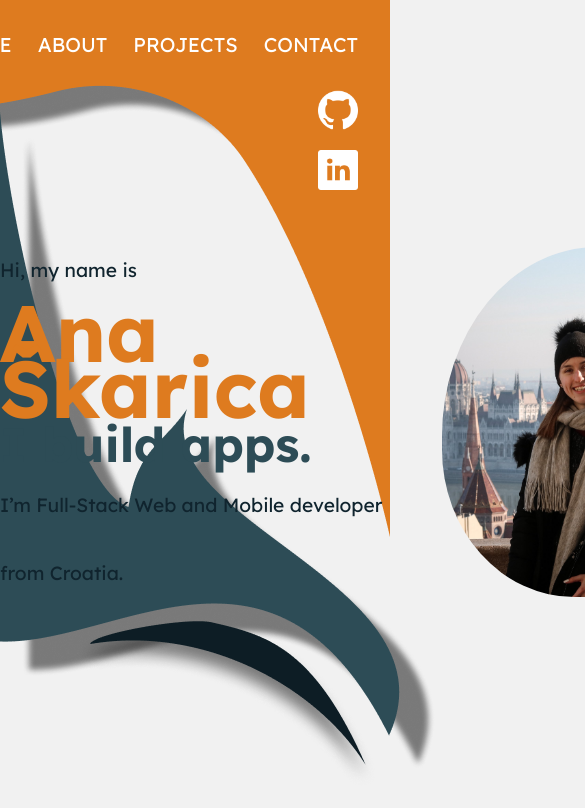
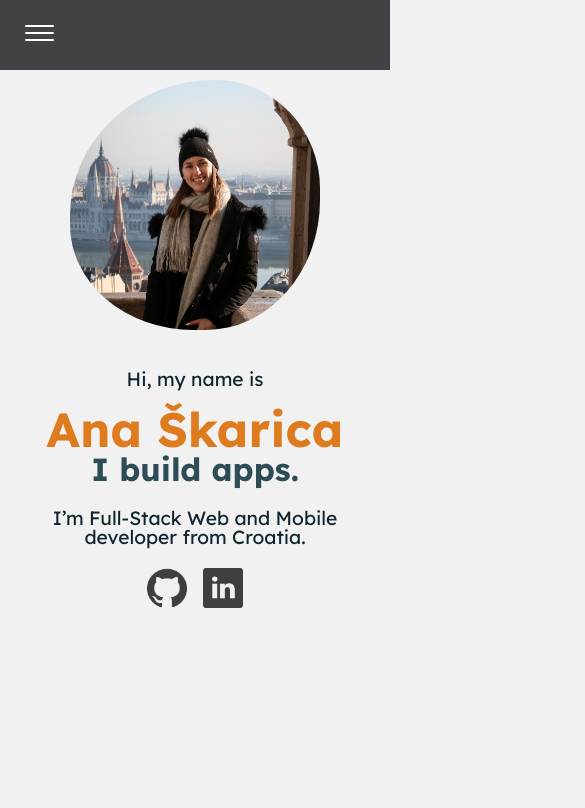
Before and after one commit to CroAnna/portfolio, a React (Vite) app: page / in a window 390 px wide. Shown: the top 808 px of the page, 585 px wide, since content can reach past the window. Built offline with nearby package versions, Linux system fonts and the light colour scheme.

Commit message:
[ADD] responsive hero and navbar

```diff
--- a/src/components/Hero/Hero.jsx
+++ b/src/components/Hero/Hero.jsx
@@ -2,12 +2,28 @@ import "./Hero.scss";
 import vector_bottom_left from "../../assets/images/vector_1.png";
 import vector_top_right from "../../assets/images/vector_2.png";
 import github from "../../assets/images/github.png";
+import github_dark from "../../assets/images/github_dark.png";
 import linkedin from "../../assets/images/linkedin.png";
+import linkedin_dark from "../../assets/images/linkedin_dark.png";
+import { useState } from "react";
+import { useEffect } from "react";
 
 const Hero = () => {
+  const [isDesktop, setDesktop] = useState(window.innerWidth >= 1024);
+
+  const updateMedia = () => {
+    setDesktop(window.innerWidth >= 1024);
+  };
+
+  useEffect(() => {
+    window.addEventListener("resize", updateMedia);
+    return () => window.removeEventListener("resize", updateMedia);
+  });
+
   return (
     <div className="hero-wrapper">
-      <nav>
+      {isDesktop ? (
+        <nav className="desktop">
           <li>
             <a href="#">Home</a>
           </li>
@@ -21,18 +37,36 @@ const Hero = () => {
             <a href="#">Contact</a>
           </li>
         </nav>
-      <div className="hero-social-media">
-        <a href="https://github.com/CroAnna" target="_blank" rel="noreferrer">
-          <img src={github} alt="github-logo" />
-        </a>
-        <a
-          href="https://www.linkedin.com/in/ana-%C5%A1karica-89805120b/"
-          target="_blank"
-          rel="noreferrer"
-        >
-          <img src={linkedin} alt="linkedin-logo" />
-        </a>
+      ) : (
+        <div className="mobile">
+          <div className="content">
+            <nav role="navigation">
+              <div id="menuToggle">
+                <input type="checkbox" />
+                <span></span>
+                <span></span>
+                <span></span>
+
+                <ul id="menu">
+                  <li>
+                    <a href="#">Home</a>
+                  </li>
+                  <li>
+                    <a href="#">About</a>
+                  </li>
+                  <li>
+                    <a href="#">Projects</a>
+                  </li>
+                  <li>
+                    <a href="#">Contact</a>
+                  </li>
+                </ul>
               </div>
+            </nav>
+          </div>
+        </div>
+      )}
+
       <div className="hero-vectors">
         <img className="vector-top" src={vector_top_right} alt="" />
 
@@ -49,6 +83,18 @@ const Hero = () => {
         </div>
         <div className="hero-image"></div>
       </div>
+      <div className="hero-social-media">
+        <a href="https://github.com/CroAnna" target="_blank" rel="noreferrer">
+          <img src={isDesktop ? github : github_dark} alt="github-logo" />
+        </a>
+        <a
+          href="https://www.linkedin.com/in/ana-%C5%A1karica-89805120b/"
+          target="_blank"
+          rel="noreferrer"
+        >
+          <img src={isDesktop ? linkedin : linkedin_dark} alt="linkedin-logo" />
+        </a>
+      </div>
     </div>
   );
 };
--- a/src/components/Hero/Hero.scss
+++ b/src/components/Hero/Hero.scss
@@ -13,104 +13,298 @@
   }
 }
 
-.hero-wrapper {
-  height: 100vh;
+.mobile {
   display: flex;
-  flex-direction: column;
   justify-content: center;
-  position: relative;
+  align-items: center;
 
+  .content {
+    width: 100%;
+    height: 92%;
+    background-color: #f5f6fa;
+    z-index: 3;
+  }
   & nav {
-    padding: 32px;
+    background-color: #424246;
+    height: 70px;
+  }
+
+  #menuToggle {
     display: flex;
+    flex-direction: column;
+    position: relative;
+    top: 25px;
+    left: 25px;
+    z-index: 1;
+    -webkit-user-select: none;
+    user-select: none;
+    width: 90%;
+  }
+
+  #menuToggle input {
+    display: flex;
+    width: 40px;
+    height: 32px;
+    position: absolute;
+    cursor: pointer;
+    opacity: 0;
+    z-index: 2;
+  }
+
+  #menuToggle span {
+    display: flex;
+    width: 29px;
+    height: 2px;
+    margin-bottom: 5px;
+    position: relative;
+    background: #ffffff;
+    border-radius: 3px;
+    z-index: 1;
+    transform-origin: 5px 0px;
+    transition: transform 0.5s cubic-bezier(0.77, 0.2, 0.05, 1),
+      background 0.5s cubic-bezier(0.77, 0.2, 0.05, 1), opacity 0.55s ease;
+  }
+
+  #menuToggle span:first-child {
+    transform-origin: 0% 0%;
+  }
+
+  #menuToggle span:nth-last-child(2) {
+    transform-origin: 0% 100%;
+  }
+
+  #menuToggle input:checked ~ span {
+    opacity: 1;
+    transform: rotate(45deg) translate(-3px, -1px);
+    background: #36383f;
+  }
+  #menuToggle input:checked ~ span:nth-last-child(3) {
+    opacity: 0;
+    transform: rotate(0deg) scale(0.2, 0.2);
+  }
+
+  #menuToggle input:checked ~ span:nth-last-child(2) {
+    transform: rotate(-45deg) translate(0, -1px);
+  }
+
+  #menu {
+    position: absolute;
+    width: 90%;
+    height: 380px;
+    box-shadow: 0 0 10px #85888c;
+    margin: -50px 0 0 -50px;
+    padding: 80px;
+    padding-top: 110px;
+    background-color: #f5f6fa;
+    -webkit-font-smoothing: antialiased;
+    transform-origin: 0% 0%;
+    transform: translate(-100%, 0);
+    transition: transform 0.5s cubic-bezier(0.77, 0.2, 0.05, 1);
+  }
+
+  #menu li {
+    padding: 10px 0;
+    transition-delay: 2s;
+    font-size: 24px;
     list-style: none;
-    gap: 26px;
-    top: 0;
-    position: absolute;
-    right: 0;
-    z-index: 1;
-    li {
-      cursor: pointer;
-      font-size: 20px;
-      text-transform: uppercase;
-      color: $colorWhite;
-      font-weight: 400;
-      a {
-        text-decoration: none;
-        color: $colorWhite;
-      }
+    a {
+      text-decoration: none;
+      color: $colorTertiary;
     }
   }
 
+  #menuToggle input:checked ~ ul {
+    transform: none;
+    list-style: none;
+  }
+}
+
+.hero-wrapper {
+  .hero-vectors {
+    display: none;
+  }
+
   .hero-social-media {
-    position: absolute;
-    right: 32px;
     display: flex;
-    flex-direction: column;
-    width: 40px;
-    z-index: 1;
     gap: 16px;
-    top: 90px;
+    justify-content: center;
+
     img {
       width: 40px;
     }
   }
 
-  .hero-vectors {
-    .vector-top {
-      position: absolute;
-      right: 0;
-      top: 0;
-      z-index: 0;
-    }
-    .vector-left {
-      position: absolute;
-      left: 0;
-      bottom: 50px;
-      z-index: 0;
-    }
-  }
-
   .hero-content {
     display: flex;
+    flex-direction: column-reverse;
+    gap: 10px;
     align-items: center;
-    gap: 50px;
-    margin: 0 auto;
 
     .hero-text {
       z-index: 1;
+      text-align: center;
+      max-width: 80%;
+
       p {
         font-size: 1.2rem;
         font-weight: 400;
         color: $colorTertiary;
-        line-height: 350%;
+        line-height: 100%;
+        padding: 20px 0;
       }
       .inner {
-        line-height: 350%;
+        line-height: 250%;
         h1 {
           color: $colorPrimary;
           font-weight: 700;
-          font-size: 5rem;
+          font-size: 3rem;
         }
         h2 {
           color: $colorSecondary;
           font-weight: 700;
-          font-size: 3rem;
+          font-size: 2rem;
         }
       }
     }
 
     .hero-image {
+      margin: 10px auto 10px;
       animation: resize 8s ease-in-out infinite;
       background-image: url(/src/assets/images/me.jpg);
       background-position: 50%;
       background-repeat: no-repeat;
       background-size: cover;
       border-radius: 40% 50% 40% 80%/30% 80% 40% 50%;
-      height: 350px;
+      height: 250px;
       position: relative;
       transition: all 1s ease-in-out;
-      width: 350px;
+      width: 250px;
     }
   }
 }
+
+@media screen and ($tablet) {
+  .hero-wrapper {
+    position: relative;
+    height: 100vh;
+    .hero-vectors {
+      display: block;
+      .vector-top {
+        position: absolute;
+        right: 0;
+        top: 0px;
+        width: 250px;
+      }
+
+      .vector-left {
+        width: 300px;
+        position: absolute;
+        left: 0;
+        bottom: 0;
+        z-index: 0;
+      }
+    }
+    .hero-content {
+      .hero-image {
+        margin: 50px auto 30px;
+        height: 300px;
+        width: 300px;
+      }
+    }
+  }
+}
+
+@media screen and ($desktop) {
+  .hero-wrapper {
+    display: flex;
+    flex-direction: column;
+    justify-content: center;
+
+    .hero-social-media {
+      position: absolute;
+      right: 32px;
+      flex-direction: column;
+      width: 40px;
+      z-index: 1;
+      top: 90px;
+    }
+
+    & nav.desktop {
+      padding: 32px;
+      display: flex;
+      list-style: none;
+      gap: 26px;
+      top: 0;
+      position: absolute;
+      right: 0;
+      z-index: 1;
+      li {
+        cursor: pointer;
+        font-size: 20px;
+        text-transform: uppercase;
+        color: $colorWhite;
+        font-weight: 400;
+        a {
+          text-decoration: none;
+          color: $colorWhite;
+        }
+      }
+    }
+
+    .hero-content {
+      flex-direction: row;
+      align-items: center;
+      gap: 50px;
+      margin: 0 auto;
+
+      .hero-image {
+        margin: 50px auto 10px;
+        height: 350px;
+        width: 350px;
+      }
+
+      .hero-text {
+        text-align: start;
+
+        p {
+          line-height: 350%;
+        }
+        .inner {
+          line-height: 350%;
+          h1 {
+            font-size: 5rem;
+          }
+          h2 {
+            font-size: 3rem;
+          }
+        }
+      }
+    }
+    .hero-vectors {
+      .vector-top {
+        width: auto;
+        top: 0;
+      }
+
+      .vector-left {
+        width: 300px;
+        bottom: 0px;
+      }
+    }
+  }
+}
+
+@media screen and ($desktopLarge) {
+  .hero-wrapper {
+    .hero-vectors {
+      .vector-top {
+        width: auto;
+        top: 0;
+      }
+
+      .vector-left {
+        width: auto;
+      }
+    }
+  }
+}
--- a/src/utils/theme.scss
+++ b/src/utils/theme.scss
@@ -6,7 +6,7 @@ $colorTertiary: #10242e;
 $colorGrey: #4a4a4a;
 $colorWhite: #ffffff;
 
-$tabletMedium: "min-width: 580px";
-$tablet: "min-width: 768px";
+$tablet: "min-width: 580px";
+$tabletLarge: "min-width: 768px";
 $desktop: "min-width: 1024px";
 $desktopLarge: "min-width: 1300px";
```
Also changed, not shown: src/assets/images/linkedin_dark.png (added). Lines whose indentation alone changed are shown as unchanged.
